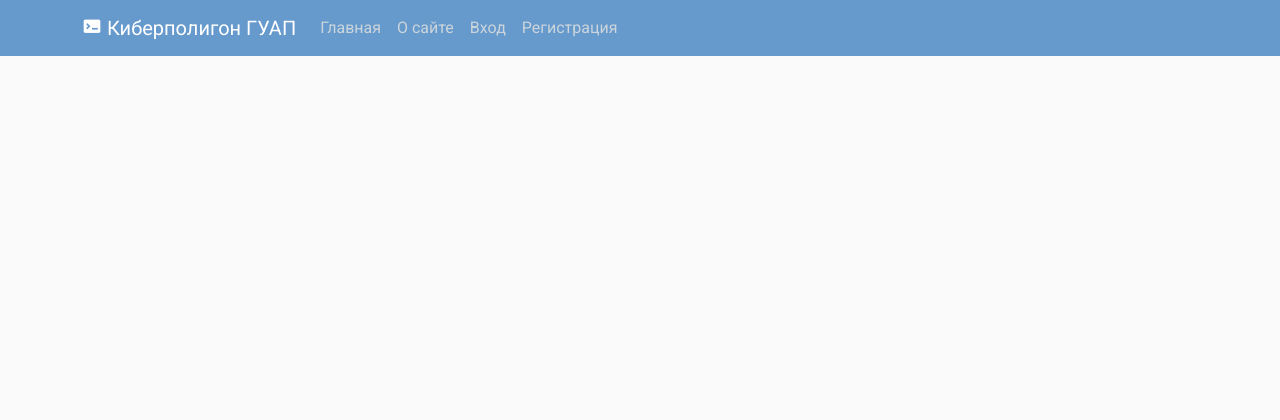
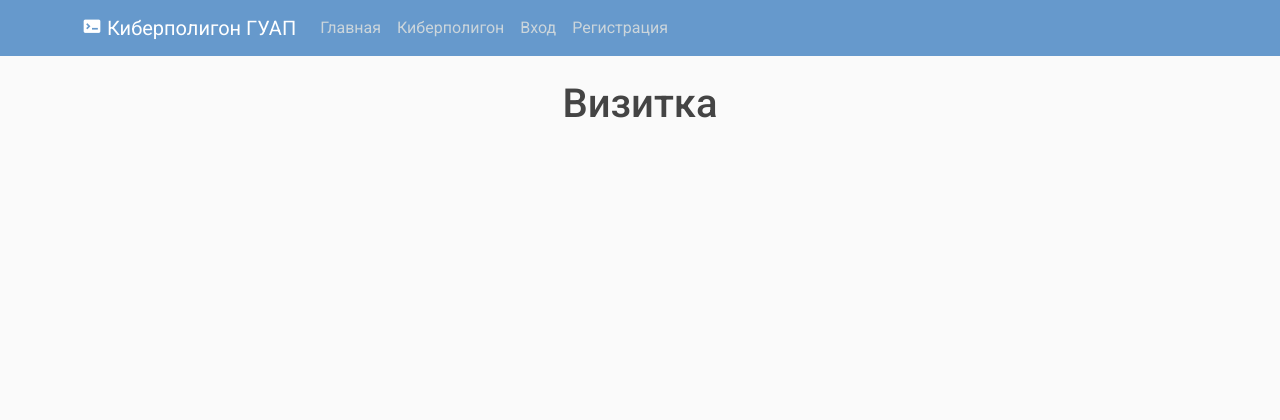
Before and after one commit to cocahonka/ctf_site, a Django app: page / in a window 1280 px wide. Shown: the top 420 px of the page. Run offline with Django 4.2, Linux system fonts and the light colour scheme; some libraries are stand-ins or nearby versions.

Commit message:
inject opening in main site

```diff
--- a/apps/cyberpolygon/templates/cyberpolygon/base.html
+++ b/apps/cyberpolygon/templates/cyberpolygon/base.html
@@ -31,11 +31,11 @@
           <div class="collapse navbar-collapse" id="navbarToggle">
             <div class="navbar-nav mr-auto">
               <a class="nav-item nav-link " href="{% url 'home' %}">Главная</a>
-              <a class="nav-item nav-link" href="{% url 'home' %}">О сайте</a>
+              <a class="nav-item nav-link" href="{% url 'cyberpolygon' %}">Киберполигон</a>
             </div>
             <!-- Правая часть навигационной панели -->
             <div class="navbar-nav">
-              <a class="nav-item nav-link" href="#">Вход</a>
+              <a class="nav-item nav-link" href="{% url 'login' %}">Вход</a>
               <a class="nav-item nav-link" href="#">Регистрация</a>
             </div>
           </div>
--- /dev/null
+++ b/apps/cyberpolygon/templates/cyberpolygon/opening.html
@@ -0,0 +1,4 @@
+{% extends "cyberpolygon/base.html" %}
+{% block content %}
+<h1 align='center'>Визитка</h1>
+{% endblock content %}
--- a/apps/cyberpolygon/urls.py
+++ b/apps/cyberpolygon/urls.py
@@ -3,6 +3,7 @@ from django.urls import path
 from . import views
 
 urlpatterns = [
-    path("", views.index, name="home"),
+    path("", views.opening, name="home"),
+    path("cyberpolygon/", views.cyberpolygon, name="cyberpolygon"),
     path("login/", views.login, name="login"),
 ]
--- a/apps/cyberpolygon/views.py
+++ b/apps/cyberpolygon/views.py
@@ -2,7 +2,11 @@ from django.http import HttpRequest, HttpResponse
 from django.shortcuts import render
 
 
-def index(request: HttpRequest):
+def opening(request: HttpRequest):
+    return render(request, "cyberpolygon/opening.html")
+
+
+def cyberpolygon(request: HttpRequest):
     return render(request, "cyberpolygon/index.html")
 
 
```
